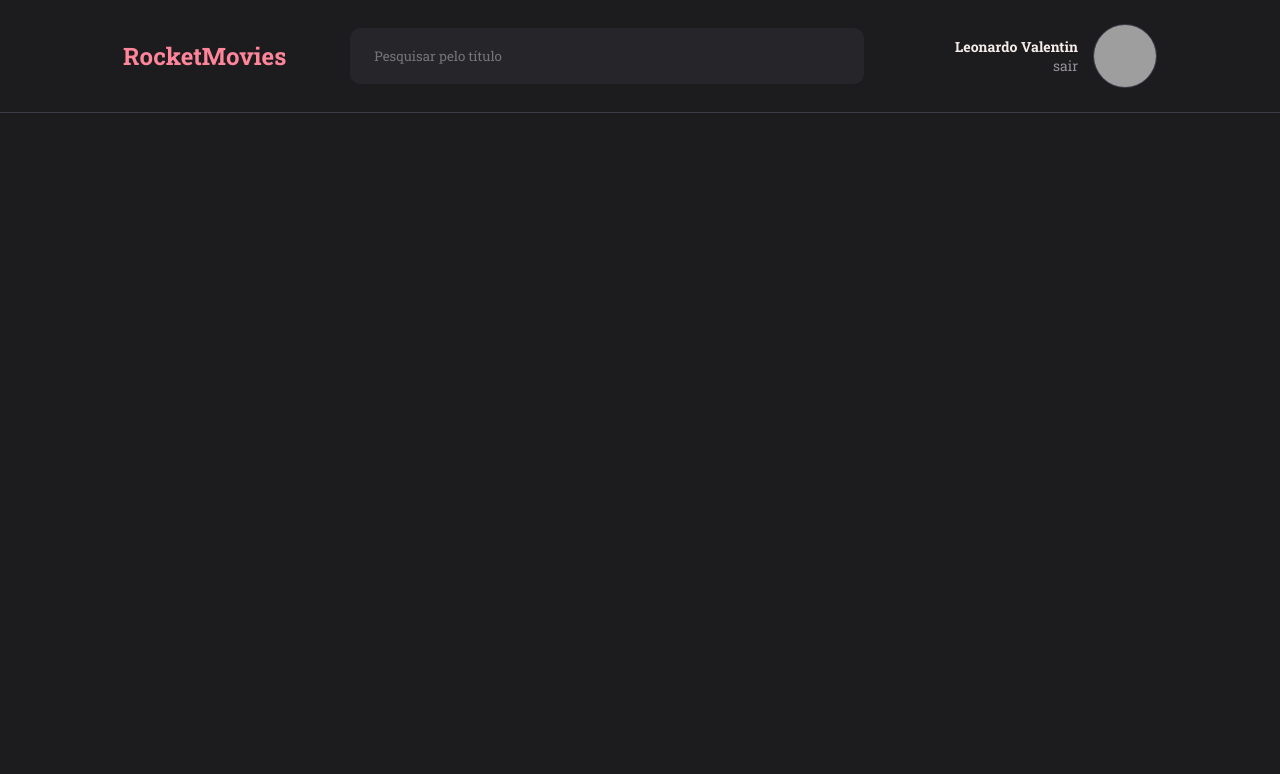
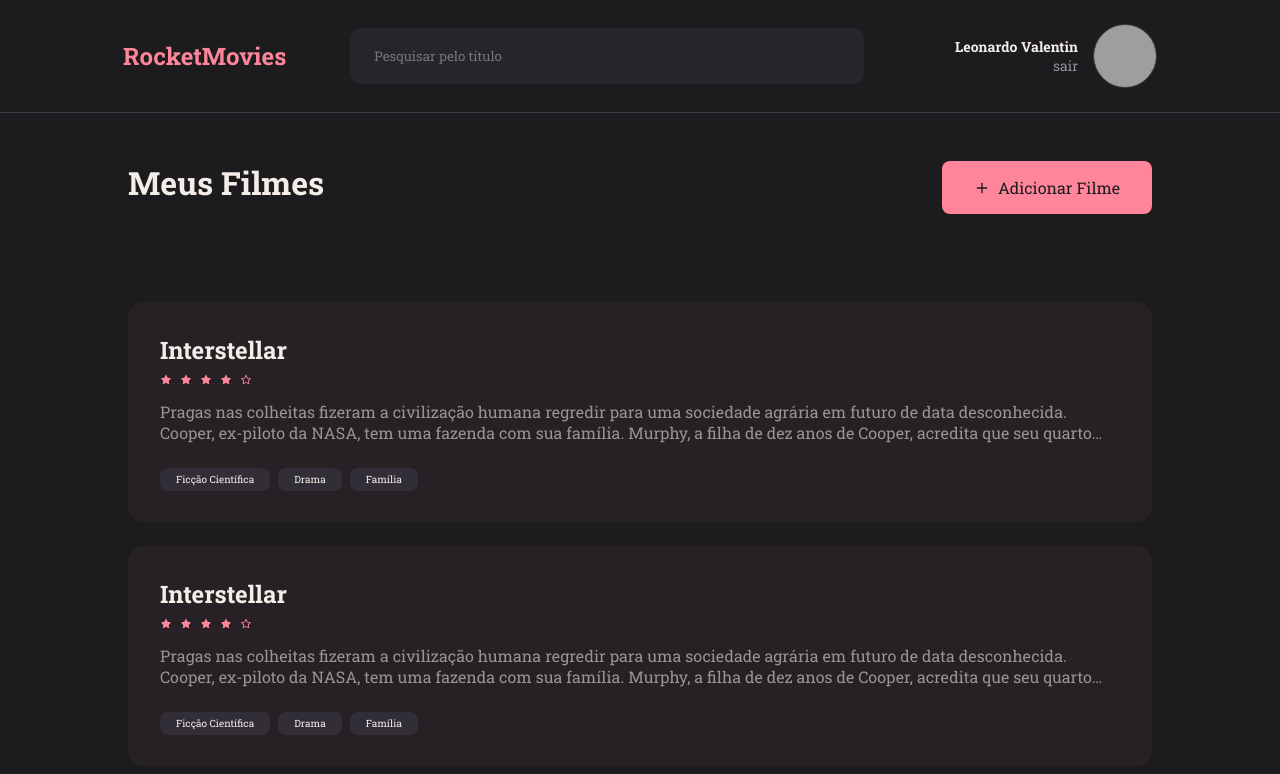
Before and after one commit to leonardo-valentin/rocketmovies, a React (Vite) app: page / in a window 1280 px wide. Shown: the top 774 px of the page. Built offline with nearby package versions, Linux system fonts and the light colour scheme; grey boxes are pictures that could not be loaded.

Commit message:
feat: Home Page

```diff
--- a/package.json
+++ b/package.json
@@ -12,6 +12,7 @@
   "dependencies": {
     "react": "^18.2.0",
     "react-dom": "^18.2.0",
+    "react-icons": "^4.11.0",
     "styled-components": "^6.0.8"
   },
   "devDependencies": {
--- /dev/null
+++ b/src/components/Button/index.tsx
@@ -0,0 +1,16 @@
+import { FiPlus } from "react-icons/fi";
+import { Container } from "./style";
+
+interface ButtonProps {
+  title: string;
+  $icon?: boolean;
+}
+
+export function Button({ title, $icon }: ButtonProps) {
+  return (
+    <Container>
+      {$icon ? <FiPlus /> : ""}
+      {title}
+    </Container>
+  );
+}
--- /dev/null
+++ b/src/components/Button/style.ts
@@ -0,0 +1,18 @@
+import styled from "styled-components";
+
+export const Container = styled.button`
+  background-color: ${({ theme }) => theme.COLORS.PINK};
+  border-radius: 0.8rem;
+  width: 100%;
+  border: none;
+  padding-top: 1.6rem;
+  padding-bottom: 1.6rem;
+
+  color: ${({ theme }) => theme.COLORS.BACKGROUND_900};
+  font-size: 1.6rem;
+
+  display: flex;
+  justify-content: center;
+  align-items: center;
+  gap: 0.8rem;
+`;
--- /dev/null
+++ b/src/components/Card/index.tsx
@@ -0,0 +1,34 @@
+import { Container } from "./style";
+import { AiFillStar, AiOutlineStar } from "react-icons/ai";
+
+export function Card() {
+  return (
+    <Container>
+      <h3>Interstellar</h3>
+
+      <div className="stars">
+        <AiFillStar />
+        <AiFillStar />
+        <AiFillStar />
+        <AiFillStar />
+        <AiOutlineStar />
+      </div>
+
+      <p>
+        Pragas nas colheitas fizeram a civilização humana regredir para uma
+        sociedade agrária em futuro de data desconhecida. Cooper, ex-piloto da
+        NASA, tem uma fazenda com sua família. Murphy, a filha de dez anos de
+        Cooper, acredita que seu quarto está assombrado por um fantasma que
+        tenta se comunicar com ela. Pai e filha descobrem que o "fantasma" é uma
+        inteligência desconhecida que está enviando mensagens codificadas
+        através de radiação gravitacional, deixando coordenadas em binário que
+        os levam até uma instalação secreta da NASA liderada pelo professor John
+      </p>
+      <div>
+        <span>Ficção Científica</span>
+        <span>Drama</span>
+        <span>Família</span>
+      </div>
+    </Container>
+  );
+}
--- /dev/null
+++ b/src/components/Card/style.ts
@@ -0,0 +1,52 @@
+import styled from "styled-components";
+
+export const Container = styled.div`
+  border-radius: 1.6rem;
+  background-color: ${({ theme }) => theme.COLORS.CARD};
+
+  width: 100%;
+  height: 22rem;
+
+  padding: 3.2rem;
+  margin-bottom: 2.4rem;
+
+  > .stars {
+    display: flex;
+    color: ${({ theme }) => theme.COLORS.PINK};
+    gap: 0.8rem;
+    margin-bottom: 1.5rem;
+    > svg {
+      width: 12px;
+      height: 12px;
+    }
+  }
+
+  > h3 {
+    font-size: 2.4rem;
+    font-weight: 700;
+    margin-bottom: 0.8rem;
+  }
+
+  > p {
+    color: #999591;
+    font-size: 1.6rem;
+
+    display: -webkit-box;
+    -webkit-line-clamp: 2;
+    overflow: hidden;
+    -webkit-box-orient: vertical;
+  }
+
+  > div:last-child {
+    margin-top: 3rem;
+    span {
+      border-radius: 0.8rem;
+      background-color: ${({ theme }) => theme.COLORS.BACKGROUND_700};
+      padding: 0.5rem 1.6rem;
+    }
+
+    > span + span {
+      margin-left: 0.8rem;
+    }
+  }
+`;
--- a/src/pages/Home/index.tsx
+++ b/src/pages/Home/index.tsx
@@ -1,11 +1,31 @@
+import { Button } from "../../components/Button";
+import { Card } from "../../components/Card";
 import { Header } from "../../components/Header";
-import { Container } from "./style";
+import { Container, Movies } from "./style";
 
 export function Home() {
   return (
     <Container>
       <Header />
-      <div></div>
+      <section>
+        <Movies>
+          <h2>Meus Filmes</h2>
+          <div>
+            <Button title="Adicionar Filme" $icon={true} />
+          </div>
+        </Movies>
+      </section>
+
+      <section>
+        <Card />
+        <Card />
+        <Card />
+        <Card />
+        <Card />
+        <Card />
+        <Card />
+        <Card />
+      </section>
     </Container>
   );
 }
--- a/src/pages/Home/style.ts
+++ b/src/pages/Home/style.ts
@@ -6,7 +6,35 @@ export const Container = styled.div`
   width: 100%;
   height: 100vh;
 
-  > div {
+  > section {
     grid-area: content;
+    max-width: 80%;
+    margin: 4.8rem auto;
+    max-height: 50rem;
+    overflow-y: auto;
+    &::-webkit-scrollbar {
+      width: 0.5rem;
+    }
+    &::-webkit-scrollbar-track {
+      background: transparent;
+    }
+    &::-webkit-scrollbar-thumb {
+      background: ${({ theme }) => theme.COLORS.PINK};
+    }
   }
 `;
+
+export const Movies = styled.div`
+  width: 100%;
+  display: flex;
+  justify-content: space-between;
+  margin-bottom: 4rem;
+
+  > h2 {
+    font-size: 3.2rem;
+  }
+
+  > div {
+    width: 21rem;
+  }
+`;
--- a/src/styles/theme.ts
+++ b/src/styles/theme.ts
@@ -5,6 +5,7 @@ type theme = {
     BACKGROUND_700: string;
 
     BORDER: string;
+    CARD: string;
 
     WHITE: string;
     DARK_GRAY: string;
@@ -23,6 +24,7 @@ export const theme: theme = {
     BACKGROUND_700: "#312E38",
 
     BORDER: "#3E3B47",
+    CARD: "rgba(255, 133, 155, 0.05)",
 
     WHITE: "#F4EDE8",
     DARK_GRAY: "#0D0C0F",
```
Also changed, not shown: 1 other file (tests, documents, lock files or other folders).
